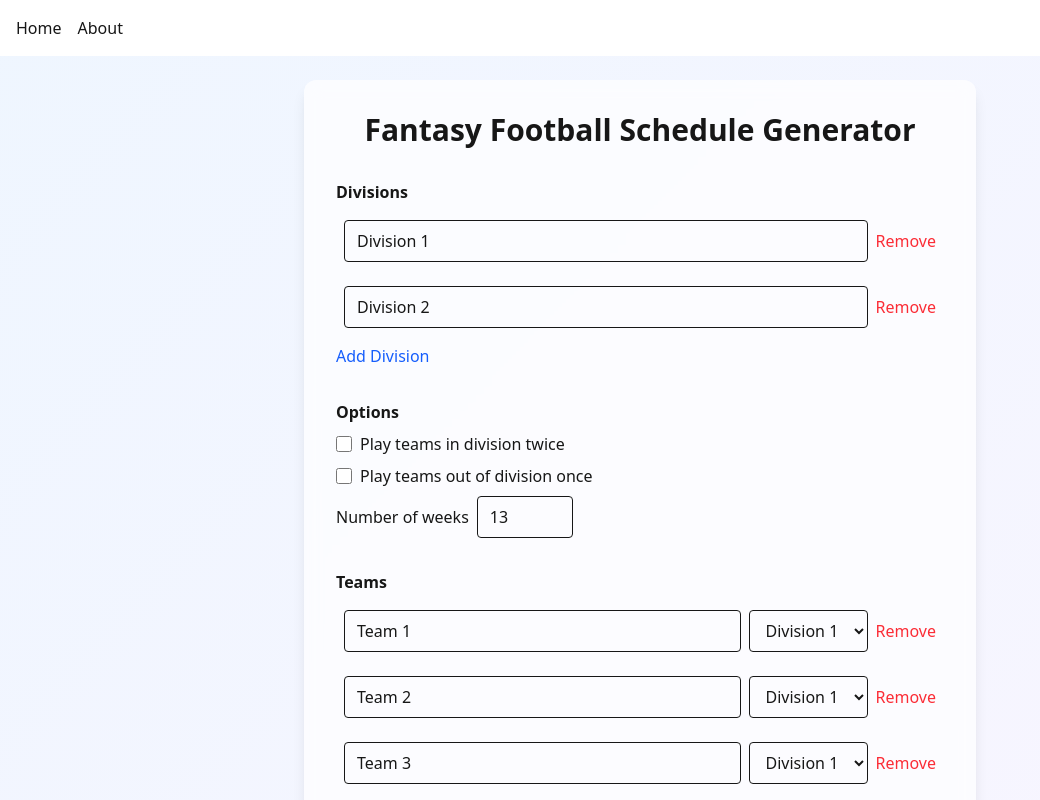
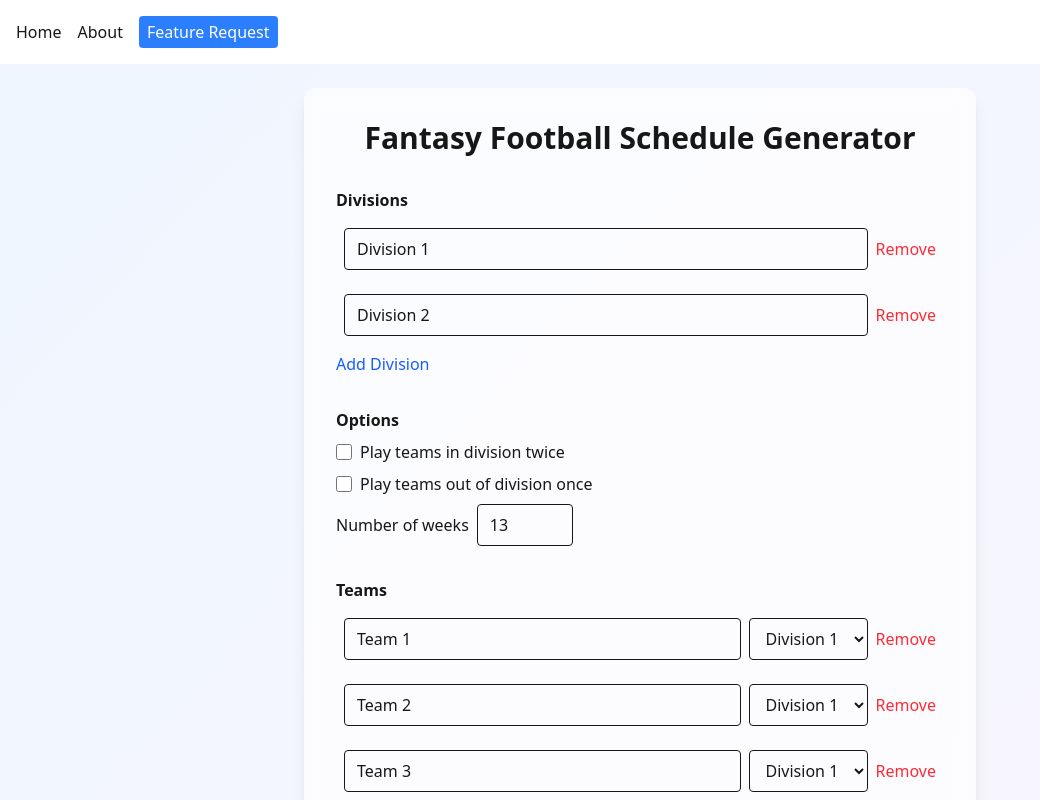
Before and after one commit to alex-monroe/ff-schedule-generator-fe, a Next.js app: page / in a window 1280 px wide. Shown: the top 800 px of the page, without its empty margins (0-1040 px from the left). Built offline with nearby package versions, Linux system fonts and the light colour scheme.

Commit message:
Add feature request button (#27)

```diff
--- a/src/app/layout.tsx
+++ b/src/app/layout.tsx
@@ -18,6 +18,14 @@ export default function RootLayout({
         <nav className="p-4 space-x-4">
           <Link href="/">Home</Link>
           <Link href="/about">About</Link>
+          <a
+            href="https://docs.google.com/forms/d/e/1FAIpQLScd9SvvazMQrx-z6Qscp9fYP1GqI8vsX2AbwDsQxR7dWhsYVA/viewform?usp=dialog"
+            target="_blank"
+            rel="noopener noreferrer"
+            className="inline-block px-2 py-1 bg-blue-500 text-white rounded"
+          >
+            Feature Request
+          </a>
         </nav>
         {children}
       </body>
```
